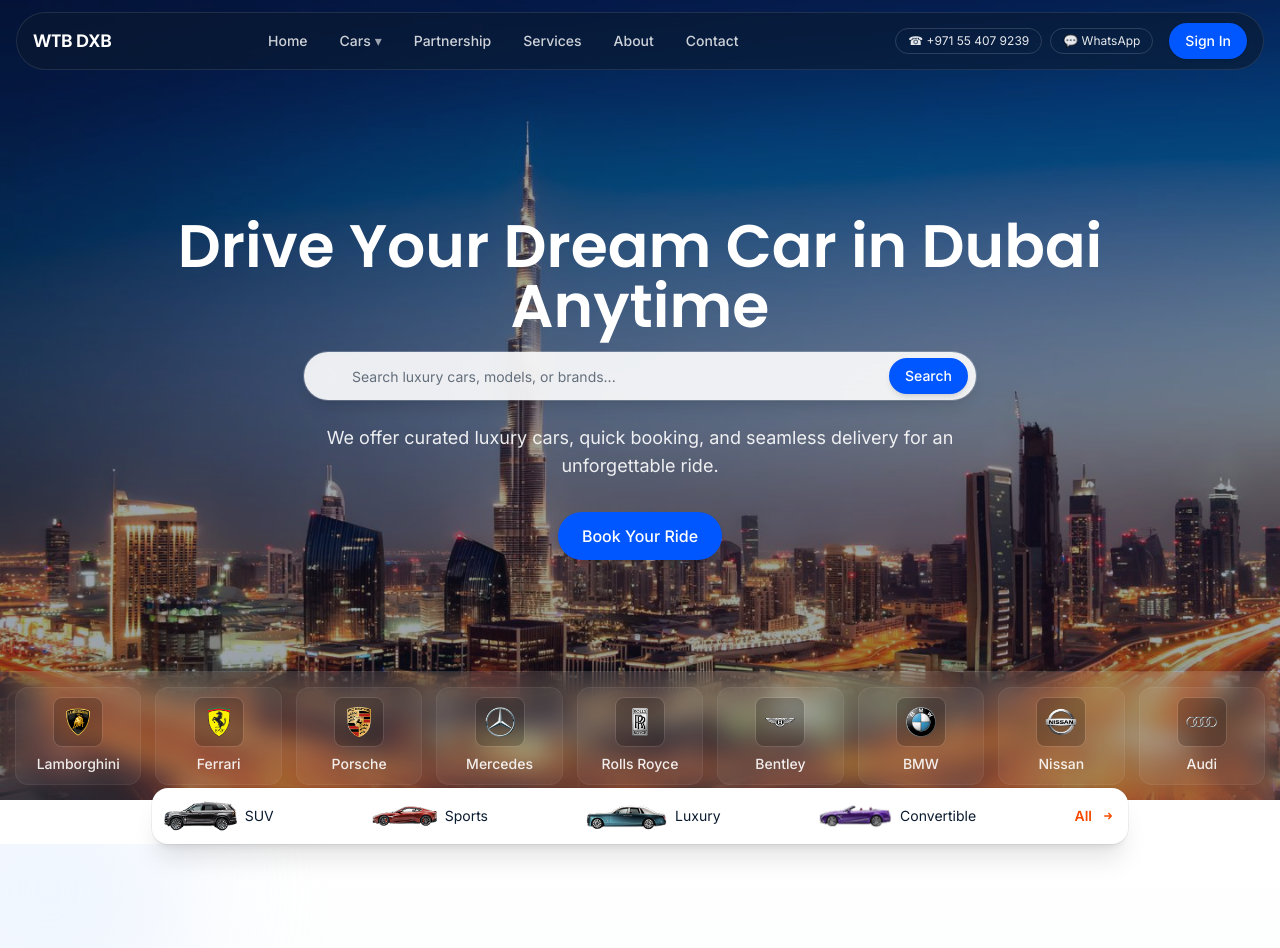
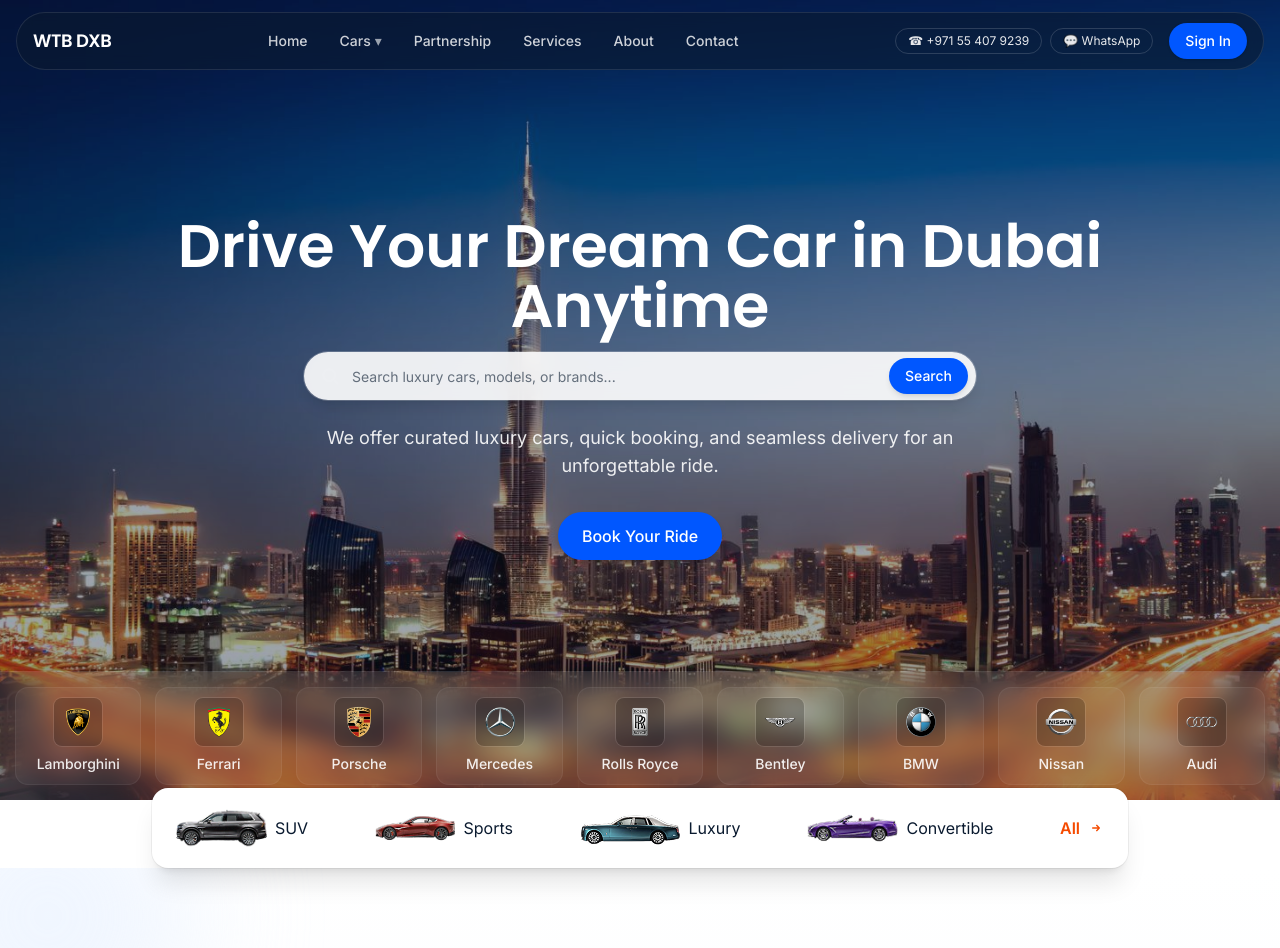
Before and after one commit to Muhammed-Haider/car-rental-service, a Next.js app: page / in a window 1280 px wide. Shown: the top 948 px of the page. Built offline with nearby package versions, Linux system fonts and the light colour scheme.

Commit message:
Bar Updated with hover

```diff
--- a/src/components/HeroVideo.jsx
+++ b/src/components/HeroVideo.jsx
@@ -90,7 +90,7 @@
     <div className="relative z-30 -mt-3 w-full">
       <div className="mx-auto w-full max-w-5xl px-6">
         <div className="rounded-2xl bg-white p-3 shadow-xl ring-1 ring-black/5">
-          <div className="flex items-center justify-between gap-2">
+          <div className="flex items-center gap-3 overflow-x-auto sm:justify-between sm:flex-wrap" role="list">
             {[
               { label: 'SUV', src: '/suv.png' },
               { label: 'Sports', src: '/sports.png' },
@@ -98,18 +98,24 @@
               { label: 'Convertible', src: '/convertible-1.png' },
               { label: 'All', isAll: true },
             ].map((item, idx, arr) => (
-              <div key={item.label} className="flex items-center gap-2">
+              <div
+                key={item.label}
+                role="listitem"
+                className="group flex w-auto items-center gap-2 rounded-lg px-3 py-2 transition-transform duration-200 hover:scale-105 focus:scale-105 focus:outline-none"
+                tabIndex={0}
+                aria-label={`${item.label} category`}
+              >
                 {/* Icon/Image */}
                 {item.src ? (
                   <img
                     src={item.src}
                     alt={item.label}
-                    className="h-8 w-auto object-contain"
+                    className="h-8 sm:h-10 w-auto object-contain transition-transform duration-300 group-hover:scale-110"
                     loading="eager"
                   />
                 ) : null}
                 {/* Label */}
-                <span className={`${item.isAll ? 'font-semibold text-orange-600' : 'text-[#0A1A2F]'} text-sm`}>{item.label}</span>
+                <span className={`${item.isAll ? 'font-semibold text-orange-600' : 'text-[#0A1A2F]'} text-sm sm:text-base group-hover:text-[#0057FF]`}>{item.label}</span>
                 {/* Arrow for All */}
                 {item.isAll && (
                   <svg width="16" height="16" viewBox="0 0 24 24" fill="none" className="text-orange-600">
```
